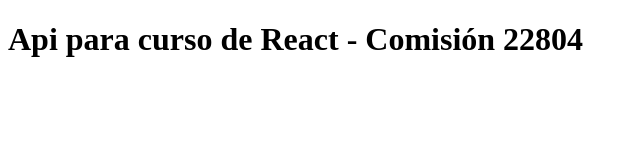
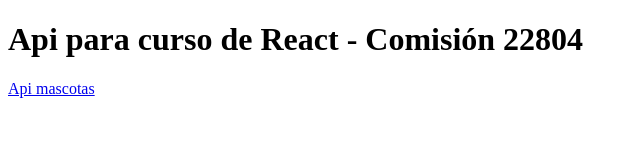
Before and after one commit to fgmamoris/api-mascotas, a plain HTML site: page index.html in a window 1280 px wide. Shown: the whole page, without its empty margins (0-640 px from the left). Drawn offline with Linux system fonts and the light colour scheme.

Commit message:
Actualizando link

```diff
--- a/index.html
+++ b/index.html
@@ -10,6 +10,6 @@
 
 <body>
     <h1>Api para curso de React - Comisión 22804</h1>
-    <a href="data/mascotas.json"></a>
+    <a href="data/mascotas.json">Api mascotas</a>
 </body>
 </html>
```
